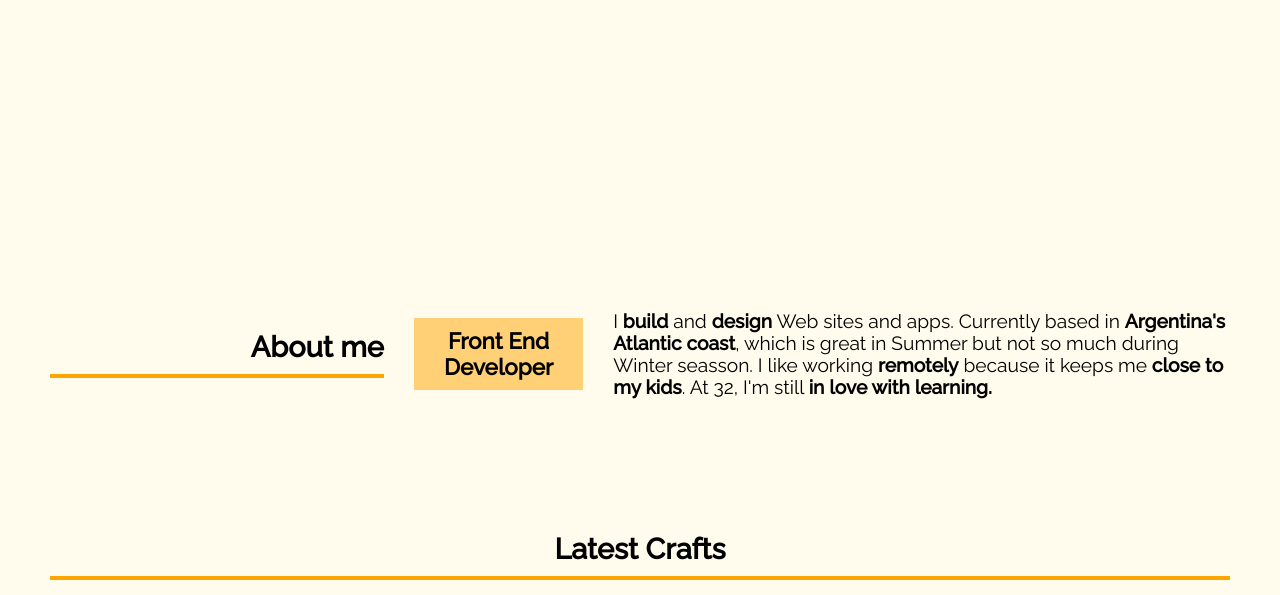
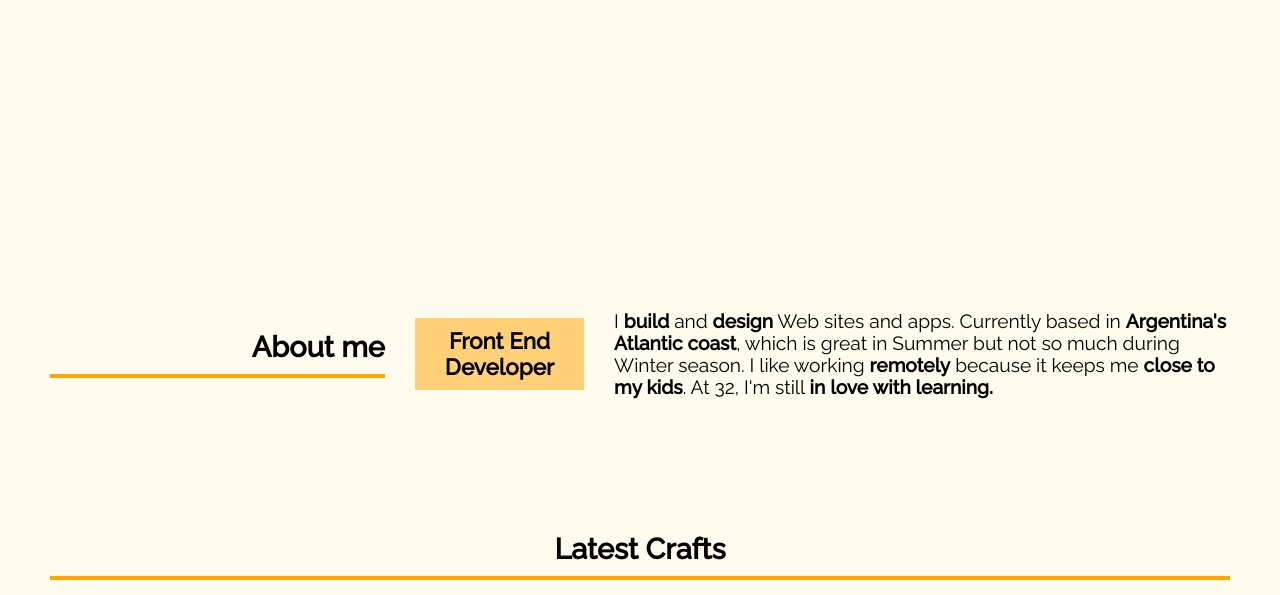
Before and after one commit to pablowbk/pablowbk.github.io, a plain HTML site: page index.html in a window 1280 px wide. Shown: the part 570-1165 px from the top of the page. Drawn offline with Linux system fonts and the light colour scheme.

Commit message:
fixed spelling mistake

```diff
--- a/index.html
+++ b/index.html
@@ -35,7 +35,7 @@
   <section class="about" id="about">
     <h2>About me</h2>
     <h3>Front End Developer</h3>
-    <p>I <span>build</span> and <span>design</span> Web sites and apps. Currently based in <span>Argentina's Atlantic coast</span>, which is great in Summer but not so much during Winter seasson. I like working <span>remotely</span> because it keeps me <span>close to my kids</span>.
+    <p>I <span>build</span> and <span>design</span> Web sites and apps. Currently based in <span>Argentina's Atlantic coast</span>, which is great in Summer but not so much during Winter season. I like working <span>remotely</span> because it keeps me <span>close to my kids</span>.
       At 32, I'm still <span>in love with learning.</span></p>
   </section>
 
```
